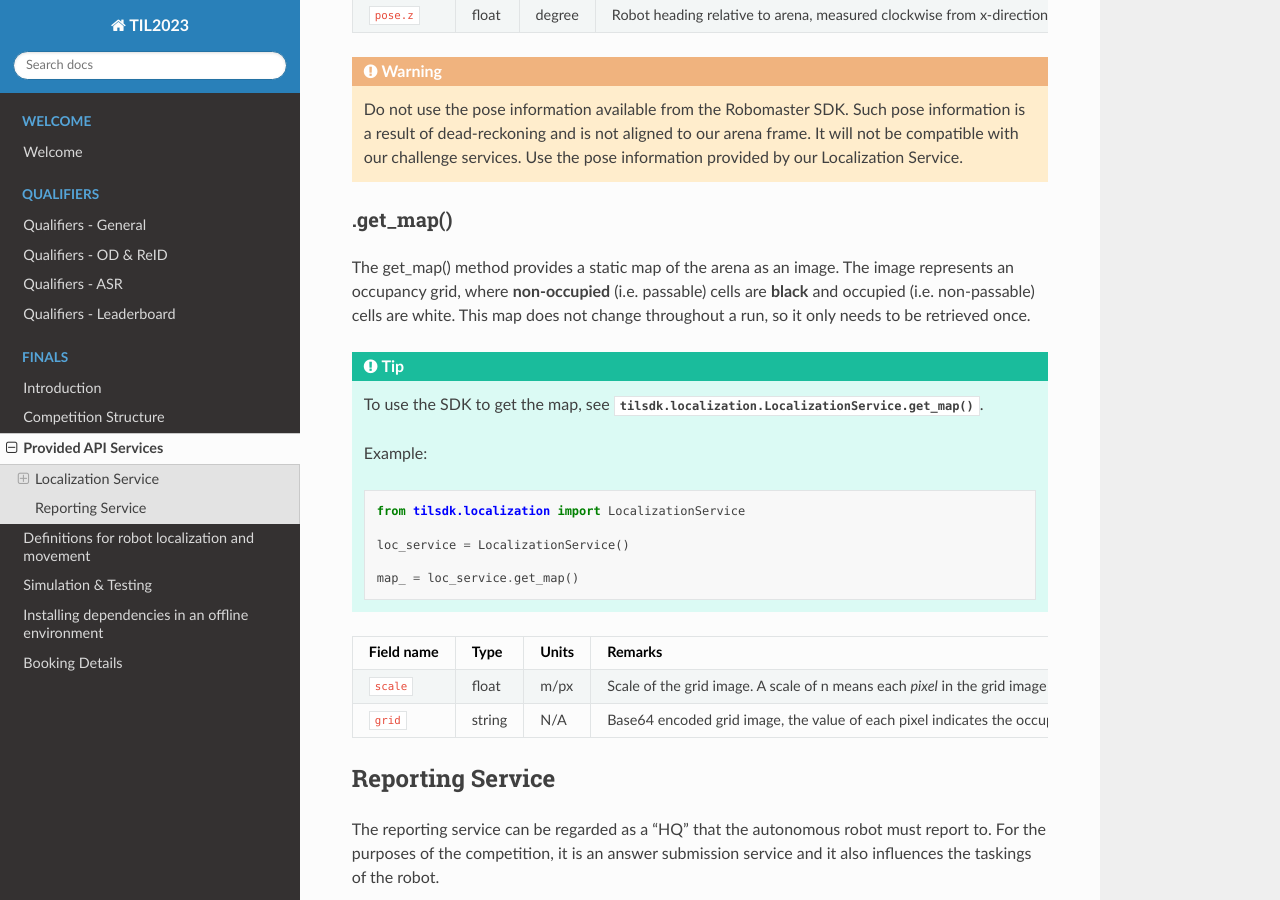
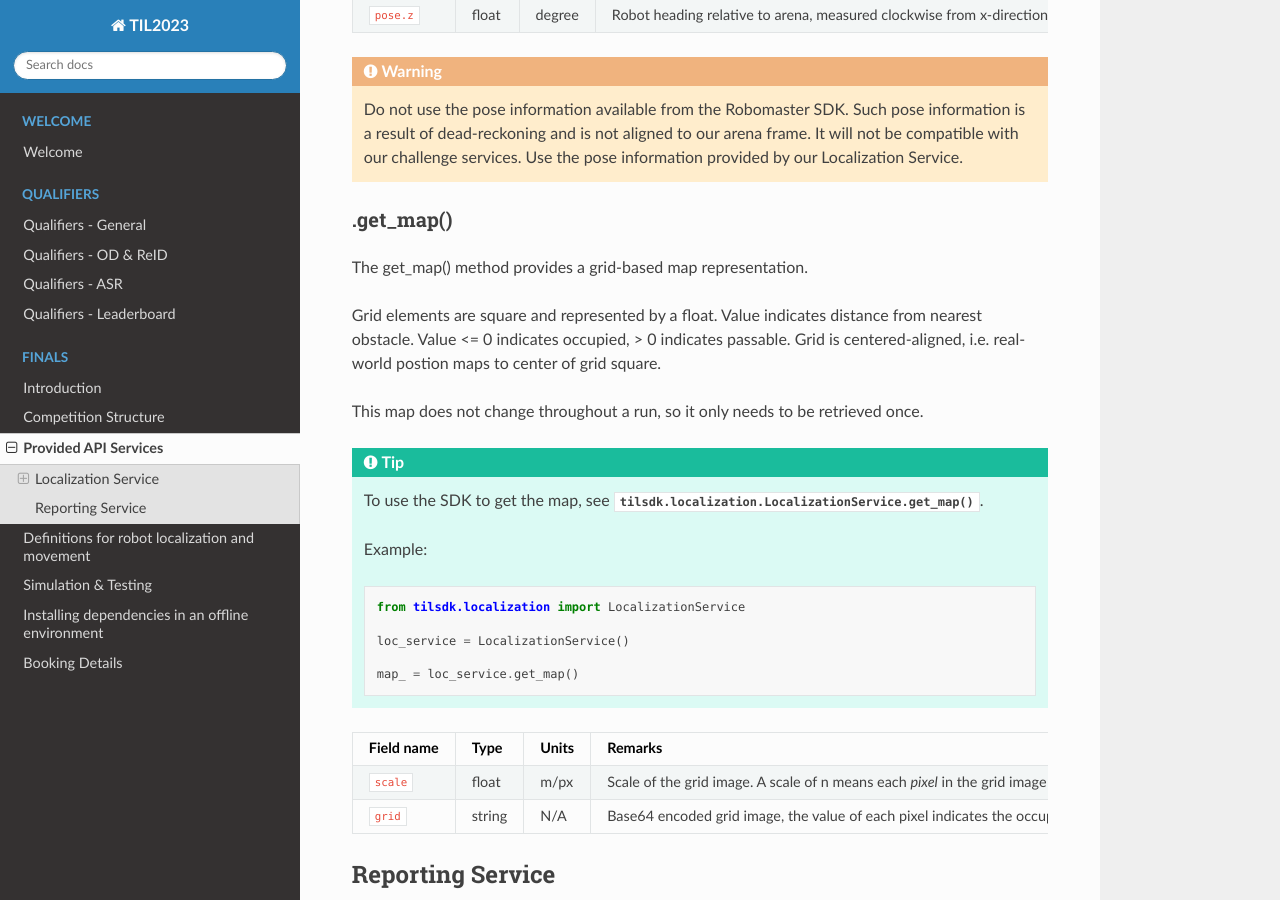
Before and after one commit to til-23/til-23-info-public, a Sphinx documentation site: the page built from source/finals-services.rst, in a window 1280 px wide and 900 px high, scrolled down 1453 px. Built offline with Sphinx 7.4.7 and the Read the Docs theme 2.0.0, drawn with Linux system fonts in a browser that asks for light colours.

Commit message:
Update get_map() description.

```diff
--- a/source/finals-services.rst
+++ b/source/finals-services.rst
@@ -66,10 +66,12 @@ Field name              Type      Units  Remarks
 .get_map()
 ----------
 
-The get_map() method provides a static map of the arena as an image. The image represents
-an occupancy grid, where **non-occupied** (i.e. passable) cells are **black** and occupied
-(i.e. non-passable) cells are white. This map does not change throughout a run, so it only
-needs to be retrieved once.
+The get_map() method provides a grid-based map representation.
+
+Grid elements are square and represented by a float. Value indicates distance from nearest obstacle. Value <= 0 indicates occupied, > 0 indicates passable.
+Grid is centered-aligned, i.e. real-world postion maps to center of grid square.
+
+This map does not change throughout a run, so it only needs to be retrieved once.
 
 .. tip::
     To use the SDK to get the map, see :py:meth:`tilsdk.localization.LocalizationService.get_map`.
```
